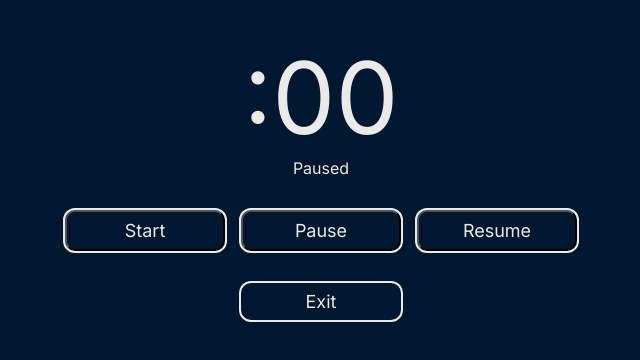
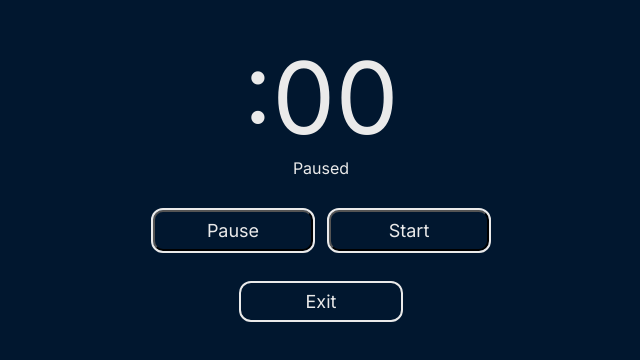
Before and after one commit to nickhibbits/meditation_app, a Next.js app: page /session in a window 1280 px wide. Shown: the part 222-582 px from the top of the page, without its empty margins (319-959 px from the left). Built offline with nearby package versions, Linux system fonts and the light colour scheme.

Commit message:
disable time autostart, style UI accordingly

```diff
--- a/components/Timer.tsx
+++ b/components/Timer.tsx
@@ -5,10 +5,12 @@ import Button from "@/components/Button";
 import styles from "@/styles/components/Timer.module.scss";
 
 function Timer({ expiryTimestamp }: { expiryTimestamp: Date }) {
-  const { seconds, minutes, isRunning, start, pause, resume } = useTimer({
-    expiryTimestamp,
-    onExpire: () => console.warn("onExpire called"),
-  });
+  const { seconds, minutes, isRunning, start, pause, resume, restart } =
+    useTimer({
+      expiryTimestamp,
+      autoStart: false,
+      onExpire: () => console.warn("onExpire called"),
+    });
 
   return (
     <div style={{ textAlign: "center", zIndex: "2" }}>
@@ -18,10 +20,9 @@ function Timer({ expiryTimestamp }: { expiryTimestamp: Date }) {
       </div>
       <p>{isRunning ? "In session" : "Paused"}</p>
       <div className={`flex ${styles.buttons_wrapper}`}>
-        <Button text="Start" url={""} onClick={start} justifyContent="center" />
         <Button text="Pause" url={""} onClick={pause} justifyContent="center" />
         <Button
-          text="Resume"
+          text="Start"
           url={""}
           onClick={resume}
           justifyContent="center"
```
